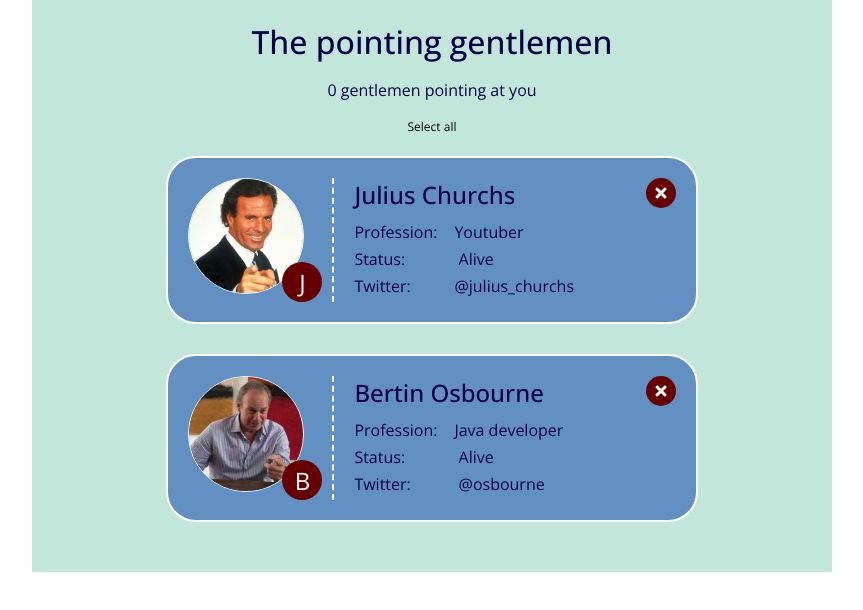
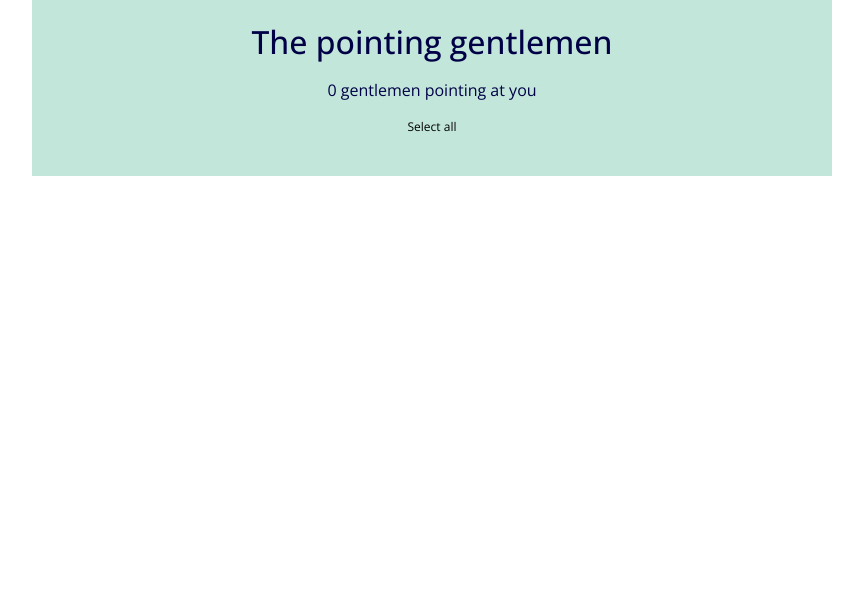
Before and after one commit to pauIbanez/w4ch1-pau-ibanez, a React (Create React App) app: page / in a window 1280 px wide. Shown: the top 610 px of the page, without its empty margins (208-1071 px from the left). Built offline with nearby package versions, Linux system fonts and the light colour scheme.

Commit message:
Removed all gentlemen from App.js

```diff
--- a/src/App.js
+++ b/src/App.js
@@ -11,63 +11,7 @@ function App() {
         <button class="button button--select">Select all</button>
       </section>
       <main class="main">
-        <ul class="gentlemen">
-          <li class="gentleman">
-            <div class="gentleman__avatar-container">
-              <img
-                class="gentleman__avatar"
-                src="img/Julio.jpg"
-                alt="Julius Churchs pointing at you"
-              />
-              <span class="gentleman__initial">J</span>
-            </div>
-            <div class="gentleman__data-container">
-              <h2 class="gentleman__name">Julius Churchs</h2>
-              <ul class="gentleman__data-list">
-                <li class="gentleman__data">
-                  <span class="gentleman__data-label">Profession:</span>
-                  Youtuber
-                </li>
-                <li class="gentleman__data">
-                  <span class="gentleman__data-label">Status:</span> Alive
-                </li>
-                <li class="gentleman__data">
-                  <span class="gentleman__data-label">Twitter:</span>
-                  @julius_churchs
-                </li>
-              </ul>
-            </div>
-            <i class="icon gentleman__icon fas fa-check"></i>
-            <i class="icon gentleman__icon gentleman__icon--delete fas fa-times"></i>
-          </li>
-          <li class="gentleman">
-            <div class="gentleman__avatar-container">
-              <img
-                class="gentleman__avatar"
-                src="img/bertin.jpg"
-                alt="Bertin Osbourne pointing at you"
-              />
-              <span class="gentleman__initial">B</span>
-            </div>
-            <div class="gentleman__data-container">
-              <h2 class="gentleman__name">Bertin Osbourne</h2>
-              <ul class="gentleman__data-list">
-                <li class="gentleman__data">
-                  <span class="gentleman__data-label">Profession:</span>
-                  Java developer
-                </li>
-                <li class="gentleman__data">
-                  <span class="gentleman__data-label">Status:</span> Alive
-                </li>
-                <li class="gentleman__data">
-                  <span class="gentleman__data-label">Twitter:</span> @osbourne
-                </li>
-              </ul>
-            </div>
-            <i class="icon gentleman__icon fas fa-check"></i>
-            <i class="icon gentleman__icon gentleman__icon--delete fas fa-times"></i>
-          </li>
-        </ul>
+        <ul class="gentlemen"></ul>
       </main>
     </div>
   );
```
